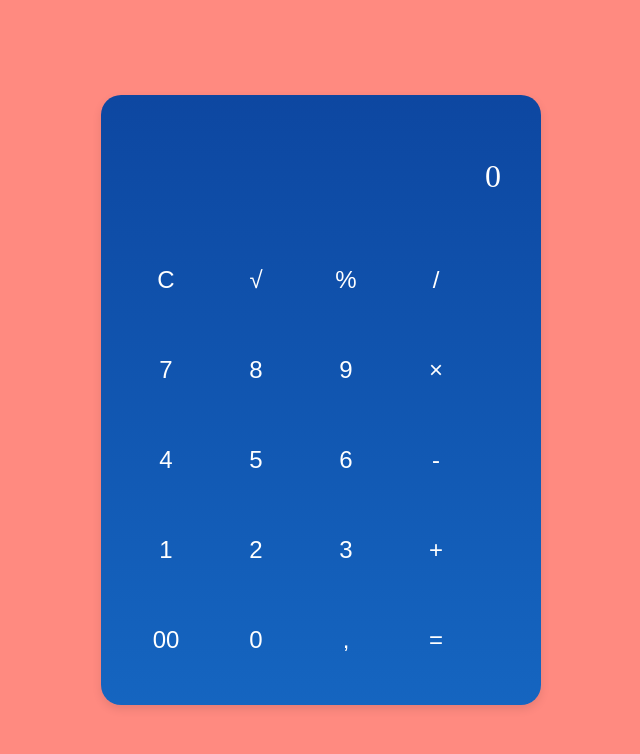
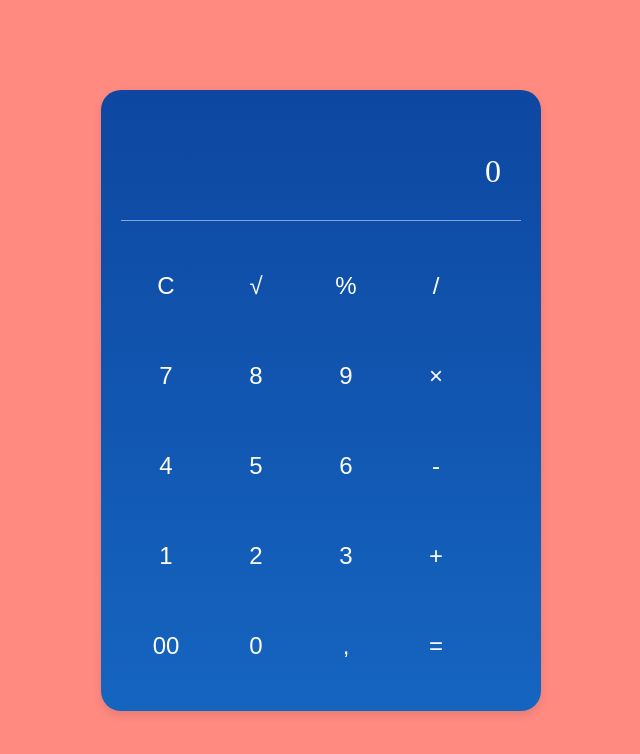
Before and after one commit to ilyasilkin27/calculator-app, a React (Create React App) app: page / in a window 1280 px wide. Shown: the top 754 px of the page, without its empty margins (319-959 px from the left). Built offline with nearby package versions, Linux system fonts and the light colour scheme.

Commit message:
add separator

```diff
--- a/src/calculator.css
+++ b/src/calculator.css
@@ -23,7 +23,7 @@ body {
   font-size: 2em;
   padding: 20px;
   border-radius: 10px;
-  margin-bottom: 20px;
+  margin-bottom: 10px;
   overflow: hidden;
   white-space: nowrap;
   text-overflow: ellipsis;
@@ -37,6 +37,14 @@ body {
 .calculator-display .history {
   font-size: 0.5em;
   opacity: 0.7;
+}
+
+.divider {
+  width: 100%;
+  height: 1px;
+  background-color: #fff;
+  opacity: 0.5;
+  margin-bottom: 20px;
 }
 
 .calculator-keypad {
--- a/src/components/Calculator.jsx
+++ b/src/components/Calculator.jsx
@@ -68,6 +68,7 @@ const Calculator = () => {
   return (
     <div className="calculator">
       <Display value={displayValue} history={history} />
+      <div className="divider"></div>
       <div className="calculator-keypad">
         <div className="function-keys">
           <Button onClick={clearDisplay}>C</Button>
```
